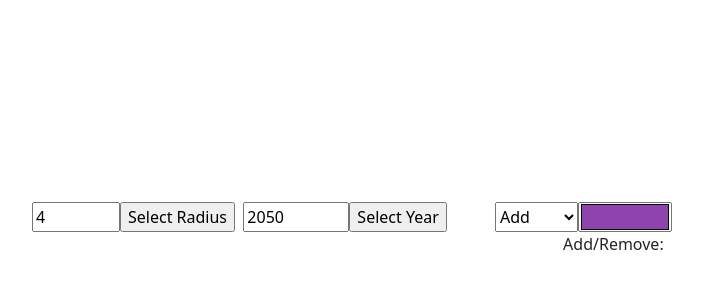
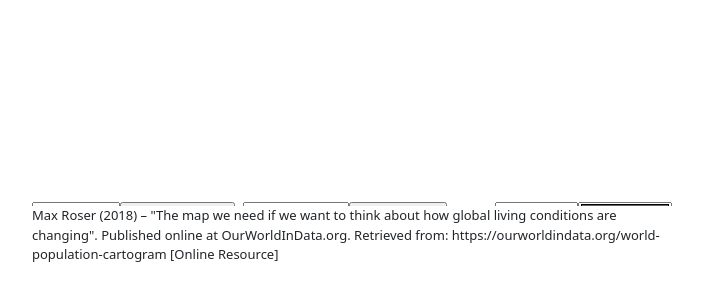
Before and after one commit to addu390/World-Population-Cartogram, a website built with Parcel: page index.html in a window 1280 px wide. Shown: the part 186-486 px from the top of the page, without its empty margins (288-991 px from the left). Built offline with nearby package versions, Linux system fonts and the light colour scheme; no server answers.

Commit message:
Add citation in application

```diff
--- a/app.js
+++ b/app.js
@@ -24,7 +24,7 @@ yearButton.addEventListener('click', () => {
   start()
 });
 
-const margin = { top: 25, right: 10, bottom: 35, left: 10 };
+const margin = { top: 15, right: 10, bottom: 15, left: 10 };
 const width = 1250 - margin.left - margin.right;
 const height = 750 - margin.top - margin.bottom;
 const strokeWidth = 0.5
--- a/index.html
+++ b/index.html
@@ -9,6 +9,16 @@
     integrity="sha384-1BmE4kWBq78iYhFldvKuhfTAU6auU8tT94WrHftjDbrCEXSU1oBoqyl2QvZ6jIW3" crossorigin="anonymous">
   <script src="https://unpkg.com/d3"></script>
   <style>
+    .footer {
+      position: fixed;
+      bottom: 0;
+      left: 0;
+      right: 0;
+      height: 50px;
+      background-color: #fff;
+      font-size: small;
+    }
+
     .content {
       margin-top: 15px;
       position: absolute;
@@ -99,12 +109,12 @@
       <div class="loader"></div>
     </div>
 
-    <input class="left height-30" type="number" id="radius" name="radius" min="1" max="12" value="4"/>
+    <input class="left height-30" type="number" id="radius" name="radius" min="1" max="12" value="4" />
     <input type="button" value="Select Radius" class="left height-30" id="select-radius"></input>
 
     <span class="left">&nbsp;&nbsp; </span>
 
-    <input class="left height-30" type="number" id="year" name="year" min="1950" max="2100" value="2050"/>
+    <input class="left height-30" type="number" id="year" name="year" min="1950" max="2100" value="2050" />
     <input type="button" value="Select Year" class="left height-30" id="select-year"></input>
 
     <input type="color" list="presetColors" id="color-option" value="#8e44ad" class="right height-30">
@@ -141,6 +151,11 @@
     <div id="container"></div>
 
     <script src="app.js" type="module"></script>
+    <footer class="footer">
+      Max Roser (2018) – "The map we need if we want to think about how global living conditions are changing".
+      Published online at OurWorldInData.org. Retrieved from: https://ourworldindata.org/world-population-cartogram
+      [Online Resource]
+    </footer>
   </div>
   <script>
     document.onreadystatechange = function () {
```
